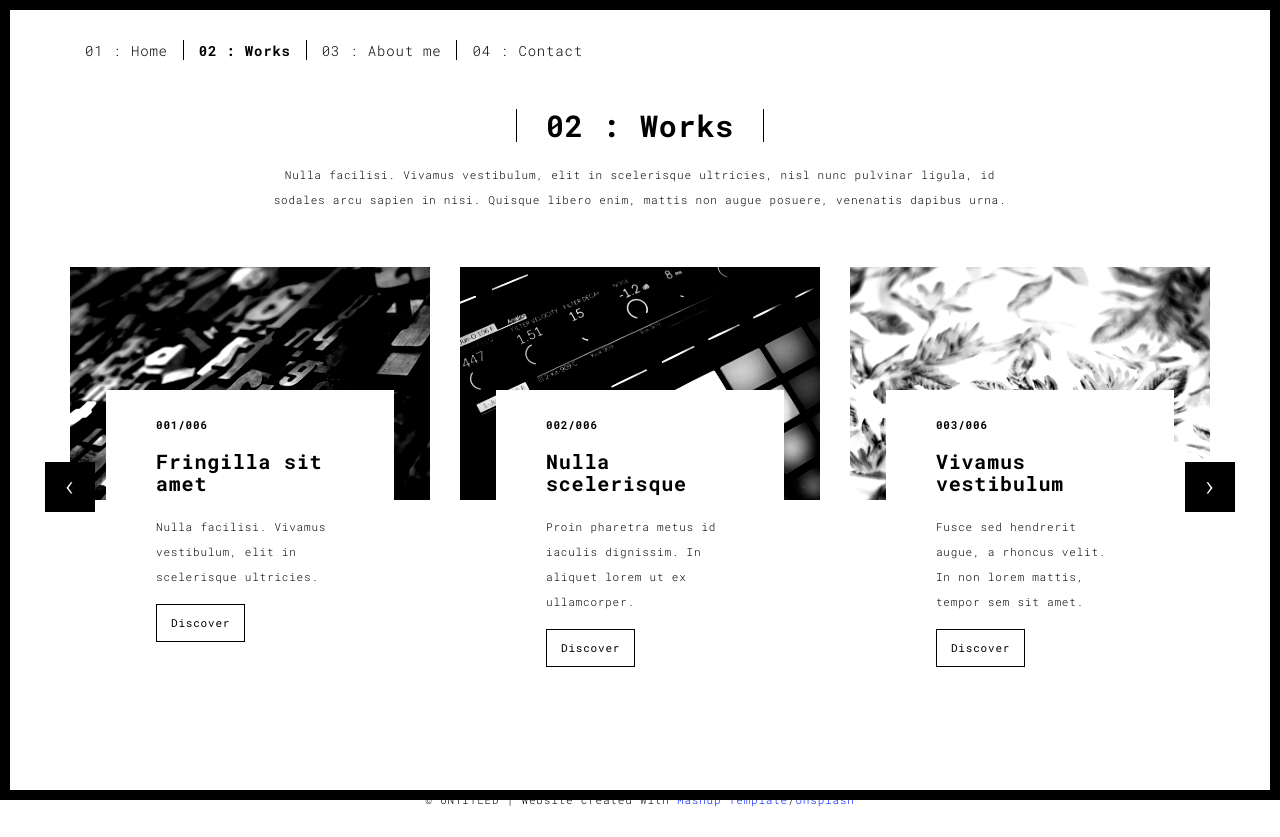
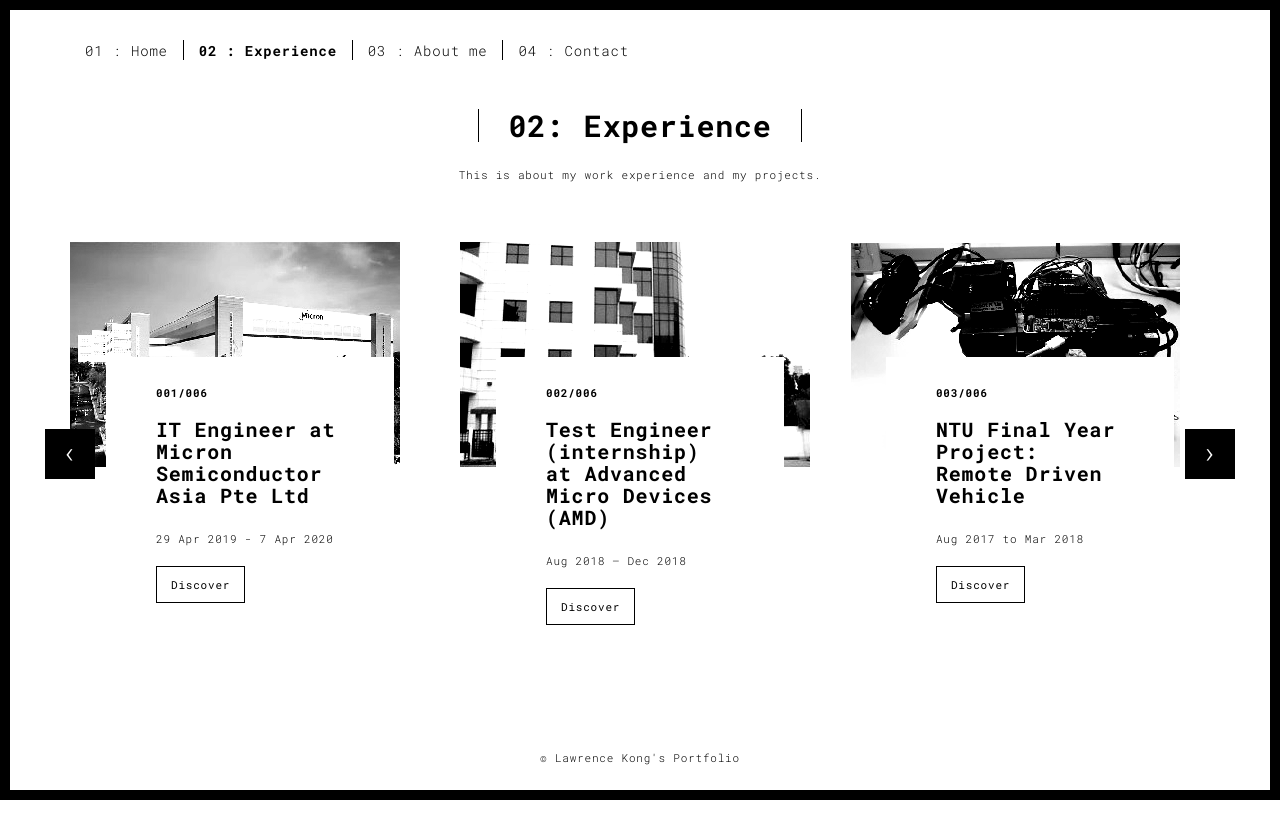
Before and after one commit to LawKong/portfolio, a Flask app: page /works.html in a window 1280 px wide. After the commit the page ends 800 px from the top, so only its background shows below. Run offline with Flask 2, Linux system fonts and the light colour scheme; some libraries are stand-ins or nearby versions.

Commit message:
update some info and images for works and work .html files

```diff
--- a/templates/index.html
+++ b/templates/index.html
@@ -38,7 +38,7 @@
       <div class="collapse navbar-collapse" id="navbar-collapse">
         <ul class="nav navbar-nav ">
           <li><a href="./index.html" title="">01 : Home</a></li>
-          <li><a href="./works.html" title="">02 : Works</a></li>
+          <li><a href="./works.html" title="">02 : Experience</a></li>
           <li><a href="./about.html" title="">03 : About me</a></li>
           <li><a href="./contact.html" title="">04 : Contact</a></li>
         </ul>
@@ -58,8 +58,7 @@
               <h1><br>
                 <span id="typed-strings">
                   <span>Hello, I'm Lawrence Kong!</span>
-                  <span>Currently looking for a full-time position </span>
-                  <span>of software engineer</span>
+                  <span>Looking for a full-time position: programmer</span>
                 </span>
                 <span id="typed"></span>
               </h1>
--- a/templates/thank.html
+++ b/templates/thank.html
@@ -16,7 +16,7 @@
   <link href="./static/assets/theflash.png" rel="icon">
 
 
-  <title>Contact me</title>
+  <title>Contact</title>
 
 <link href="./static/styles.css" rel="stylesheet"></head>
 
@@ -39,7 +39,7 @@
       <div class="collapse navbar-collapse" id="navbar-collapse">
         <ul class="nav navbar-nav ">
           <li><a href="./index.html" title="">01 : Home</a></li>
-          <li><a href="./works.html" title="">02 : Works</a></li>
+          <li><a href="./works.html" title="">02 : Experience</a></li>
           <li><a href="./about.html" title="">03 : About me</a></li>
           <li><a href="./contact.html" title="">04 : Contact</a></li>
         </ul>
@@ -75,7 +75,7 @@
   <div class="container">
     <div class="row">
       <div class="col-xs-12">
-        <p>© UNTITLED | Website created with <a href="http://www.mashup-template.com/" title="Create website with free html template">Mashup Template</a>/<a href="https://www.unsplash.com/" title="Beautiful Free Images">Unsplash</a></p>
+        <p>© Lawrence Kong's Portfolio</p>
       </div>
     </div>
   </div>
--- a/templates/works.html
+++ b/templates/works.html
@@ -15,7 +15,7 @@
  <link rel="apple-touch-icon" href="{{url_for('static', filename='/assets/theflash.png')}}">
   <link href="{{url_for('static', filename='/assets/theflash.png')}}" rel="icon">
 
-  <title>Works</title>
+  <title>Experience</title>
 
 <link href="./static/styles.css" rel="stylesheet"></head>
 
@@ -38,7 +38,7 @@
       <div class="collapse navbar-collapse" id="navbar-collapse">
         <ul class="nav navbar-nav ">
           <li><a href="./index.html" title="">01 : Home</a></li>
-          <li><a href="./works.html" title="">02 : Works</a></li>
+          <li><a href="./works.html" title="">02 : Experience</a></li>
           <li><a href="./about.html" title="">03 : About me</a></li>
           <li><a href="./contact.html" title="">04 : Contact</a></li>
         </ul>
@@ -55,8 +55,8 @@
 
       <div class="col-sm-8 col-sm-offset-2 section-container-spacer">
         <div class="text-center">
-          <h1 class="h2">02 : Works</h1>
-          <p>Nulla facilisi. Vivamus vestibulum, elit in scelerisque ultricies, nisl nunc pulvinar ligula, id sodales arcu sapien in nisi. Quisque libero enim, mattis non augue posuere, venenatis dapibus urna.</p>
+          <h1 class="h2">02: Experience</h1>
+          <p>This is about my work experience and my projects.</p>
         </div>
       </div>
 
@@ -74,8 +74,8 @@
                       </a>
                       <div class="card-container card-container-lg">
                         <h4>001/006</h4>
-                        <h3>Fringilla sit amet</h3>
-                        <p>Nulla facilisi. Vivamus vestibulum, elit in scelerisque ultricies.</p>
+                        <h3>IT Engineer at Micron Semiconductor Asia Pte Ltd</h3>
+                        <p>29 Apr 2019 - 7 Apr 2020</p>
                         <a href="./work.html" title="" class="btn btn-default">Discover</a>
                       </div>
                     </div>
@@ -85,8 +85,8 @@
                       </a>
                       <div class="card-container card-container-lg">
                         <h4>002/006</h4>
-                        <h3>Nulla scelerisque</h3>
-                        <p>Proin pharetra metus id iaculis dignissim. In aliquet lorem ut ex ullamcorper.</p>
+                        <h3>Test Engineer (internship) at Advanced Micro Devices (AMD)</h3>
+                        <p>Aug 2018 – Dec 2018</p>
                         <a href="./work.html" title="" class="btn btn-default">Discover</a>
                       </div>
                     </div>
@@ -96,8 +96,8 @@
                       </a>
                       <div class="card-container card-container-lg">
                         <h4>003/006</h4>
-                        <h3>Vivamus vestibulum</h3>
-                        <p>Fusce sed hendrerit augue, a rhoncus velit. In non lorem mattis, tempor sem sit amet.</p>
+                        <h3>NTU Final Year Project: Remote Driven Vehicle</h3>
+                        <p>Aug 2017 to Mar 2018</p>
                         <a href="./work.html" title="" class="btn btn-default">Discover</a>
                       </div>
                     </div>
@@ -114,8 +114,8 @@
                     </a>
                     <div class="card-container">
                       <h4>004/006</h4>
-                      <h3>Nulla scelerisque</h3>
-                      <p>Proin pharetra metus id iaculis dignissim. In aliquet lorem ut ex ullamcorper.</p>
+                      <h3>NTU Course Project: Hotel Reservation and Payment System(Java)</h3>
+                      <p>Jan 2016 to May 2016</p>
                       <a href="./work.html" class="btn btn-default">Discover</a>
                     </div>
                   </div>
@@ -125,8 +125,8 @@
                       </a>
                       <div class="card-container">
                         <h4>005/006</h4>
-                        <h3>Fringilla sit amet</h3>
-                        <p>Nulla facilisi. Vivamus vestibulum, elit in scelerisque ultricies.</p>
+                        <h3>NYP Final Year Project on MyMemories (ASP.NET)</h3>
+                        <p>Dec 2014 to Feb 2015</p>
                         <a href="./work.html" class="btn btn-default">Discover</a>
                       </div>
                     </div>
@@ -137,8 +137,8 @@
                       </a>
                       <div class="card-container">
                         <h4>006/006</h4>
-                        <h3>Vivamus vestibulum</h3>
-                        <p>Fusce sed hendrerit augue, a rhoncus velit. In non lorem mattis, tempor sem sit amet.</p>
+                        <h3>Simulate E-commerce company website (html5)</h3>
+                        <p>May 2013 to July 2013 </p>
                         <a href="./work.html" class="btn btn-default">Discover</a>
                       </div>
                     </div>
@@ -171,7 +171,7 @@
   <div class="container">
     <div class="row">
       <div class="col-xs-12">
-        <p>© UNTITLED | Website created with <a href="http://www.mashup-template.com/" title="Create website with free html template">Mashup Template</a>/<a href="https://www.unsplash.com/" title="Beautiful Free Images">Unsplash</a></p>
+        <p>© Lawrence Kong's Portfolio</p>
       </div>
     </div>
   </div>
```
Also changed, not shown: templates/about.html (+7 -12 lines), templates/contact.html (+9 -9 lines), templates/work.html (+6 -7 lines), static/assets/images/work001-01.jpg, static/assets/images/work01-hover.jpg, static/assets/images/work02-hover.jpg, static/assets/images/work03-hover.jpg, 1 other file.
